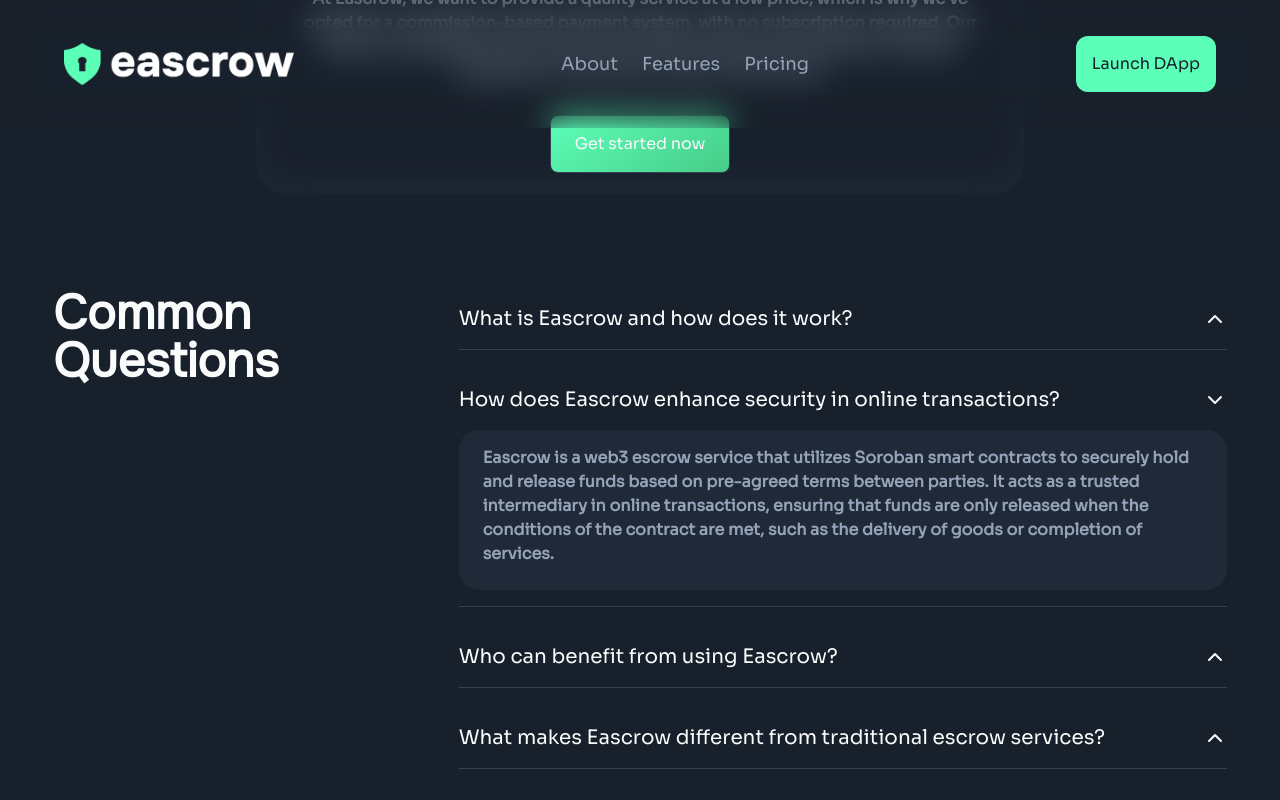
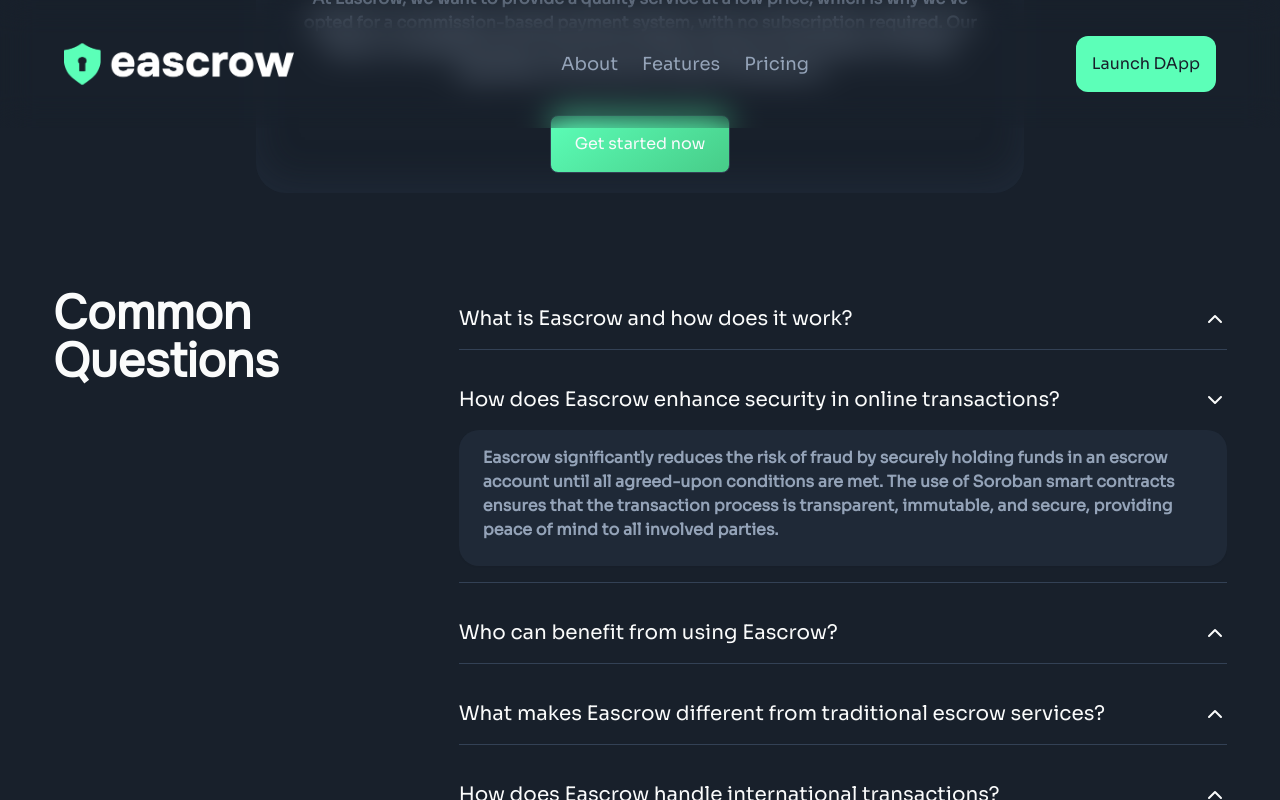
Before and after one commit to JoseCToscano/Eascrow, a Next.js app in the folder eascrow_website/: page / in a window 1280 px wide. Both pictures are taken after a click on the button "How does Eascrow enhance security in online transactions?". Shown: the part 5657-6457 px from the top of the page. Built offline with nearby package versions, Linux system fonts and the light colour scheme.

Commit message:
update CSS

```diff
--- a/eascrow_website/app/page.tsx
+++ b/eascrow_website/app/page.tsx
@@ -322,13 +322,12 @@
                     <Card className="max-w-screen md:max-w-screen-md bg-gray-800 border-none rounded-[20px] pt-4">
                       <CardContent className="text-slate-400 font-bold text-base">
                         <p>
-                          Eascrow is a web3 escrow service that utilizes Soroban
-                          smart contracts to securely hold and release funds
-                          based on pre-agreed terms between parties. It acts as
-                          a trusted intermediary in online transactions,
-                          ensuring that funds are only released when the
-                          conditions of the contract are met, such as the
-                          delivery of goods or completion of services.
+                          Eascrow significantly reduces the risk of fraud by
+                          securely holding funds in an escrow account until all
+                          agreed-upon conditions are met. The use of Soroban
+                          smart contracts ensures that the transaction process
+                          is transparent, immutable, and secure, providing peace
+                          of mind to all involved parties.
                         </p>
                       </CardContent>
                     </Card>
```
